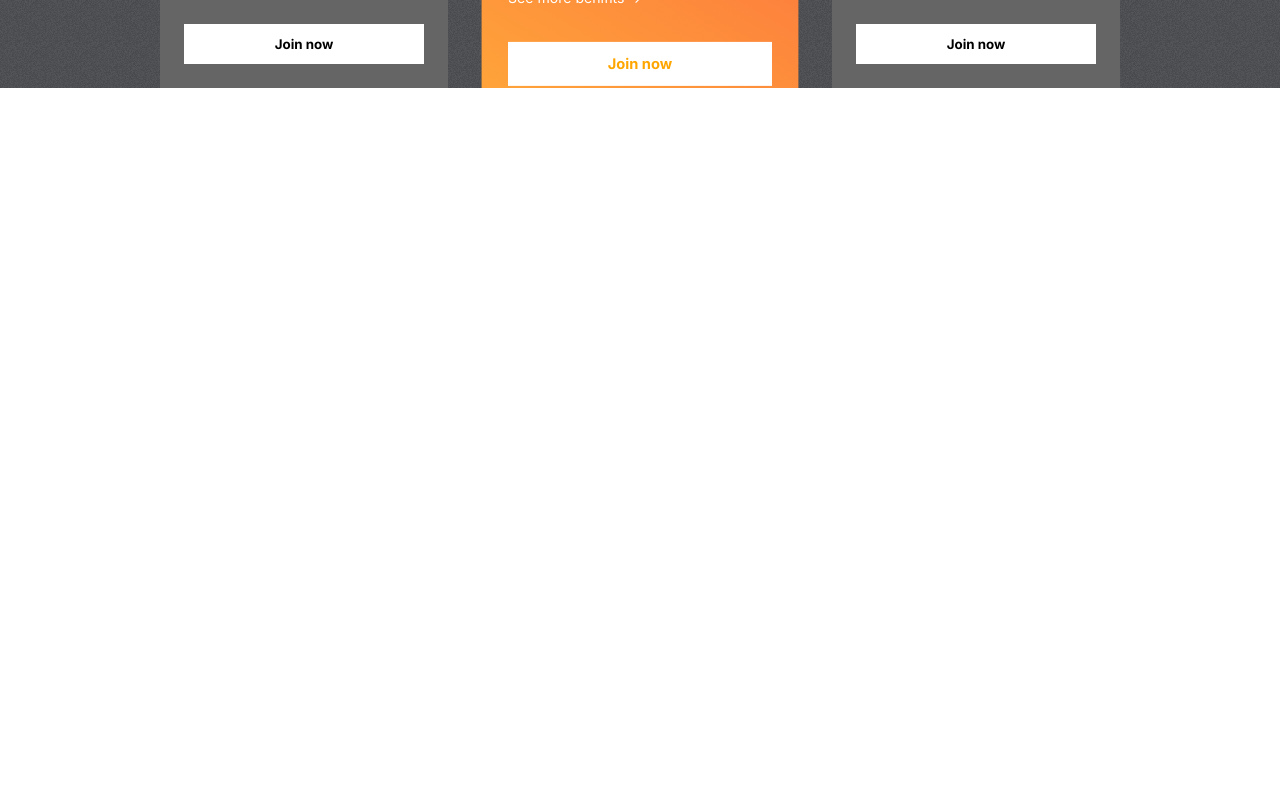
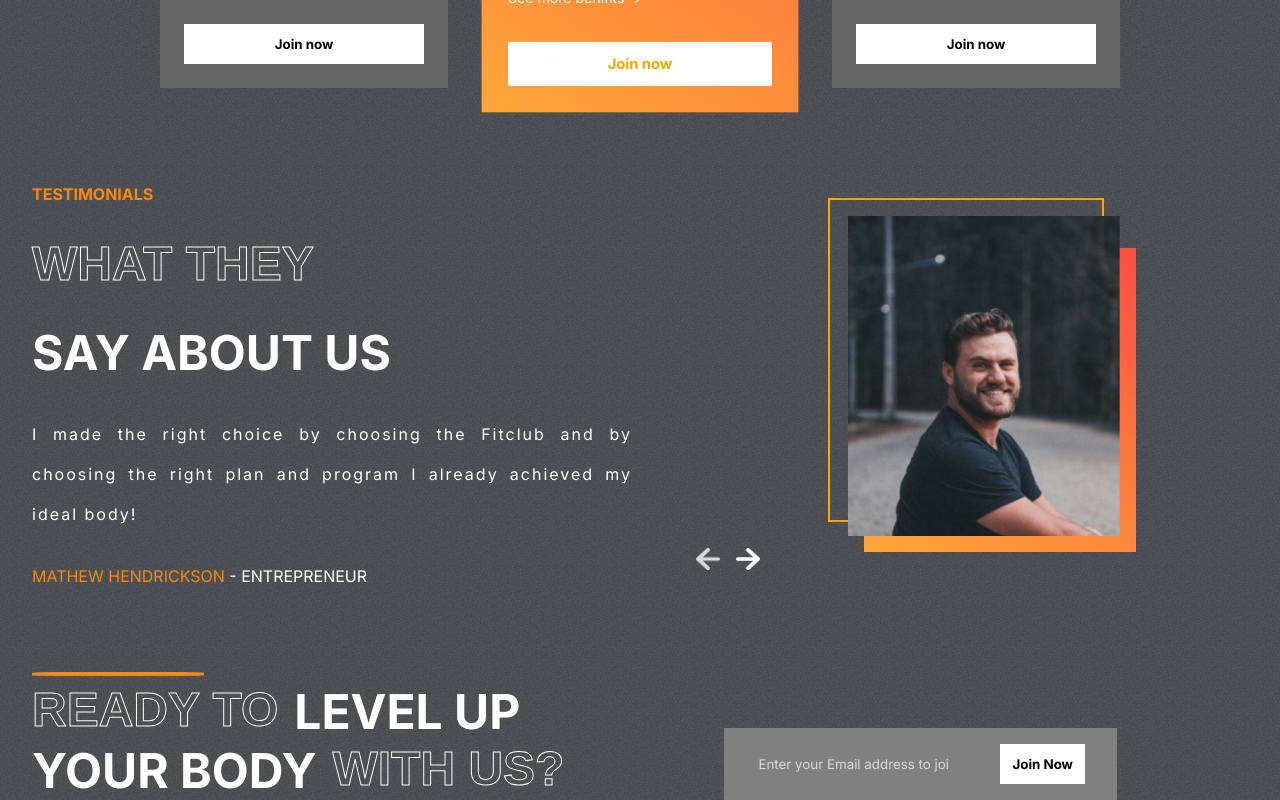
Before and after one commit to NitinParamkar/The-fit-club, a React (Create React App) app: page / in a window 1280 px wide. Shown: the part 2344-3144 px from the top of the page. Before the commit the page ends 2432 px from the top, so only its background shows below. Built offline with nearby package versions, Linux system fonts and the light colour scheme.

Commit message:
added testimonials

```diff
--- a/src/App.js
+++ b/src/App.js
@@ -3,6 +3,8 @@ import Hero from './components/Hero/Hero';
 import Programs from './components/Programs/Programs'
 import Reasons from './components/Reasons/Reasons'
 import Plans from './components/Plans/Plans'
+import Testimonials from './components/Testimonials/Testimonials';
+import Join from './components/Join/Join';
 function App() {
   return (
     <div className="App">
@@ -10,6 +12,8 @@ function App() {
           <Programs/>
           <Reasons/>
           <Plans/>
+          <Testimonials/>
+          <Join/>
     </div>
   );
 }
--- /dev/null
+++ b/src/components/Join/Join.css
@@ -0,0 +1,46 @@
+.Join{
+    display: flex;
+    padding: 0 2rem;
+    gap: 10rem;
+}
+.left-j{
+    color: white;
+    font-size: 3rem;
+    font-weight: bold;
+    text-transform: uppercase;
+    position: relative;
+}
+.left-j>hr{
+    position: absolute;
+    width: 10.5rem;
+    border: 2px solid var(--orange);
+    border-radius: 20%;
+    margin: -10px 0;
+}
+.left-j>div{
+    display: flex;
+    gap: 1rem;
+}
+.right-j{
+    display: flex;
+    justify-content: center;
+    align-items: flex-end;
+}
+
+.email-container{
+    display: flex;
+    gap: 3rem;
+    background-color: gray;
+    padding: 1rem 2rem;
+}
+
+.email-container>input{
+    background-color: transparent;
+    border: none;
+    outline: none;
+    color: var(--lightgray);
+}
+
+::placeholder{
+    color: var(--lightgray);
+}
--- /dev/null
+++ b/src/components/Join/Join.jsx
@@ -0,0 +1,27 @@
+import React from 'react'
+import "./Join.css"
+const Join = () => {
+  return (
+    <div className="Join" id="join-us">
+        <div className="left-j">
+            <hr/>
+            <div>
+                <span className='stroke-text'>READY TO</span>
+                <span>LEVEL UP</span>
+            </div>
+            <div>
+                <span>YOUR BODY</span>
+                <span className='stroke-text'>WITH US?</span>
+            </div>
+        </div>
+        <div className="right-j">
+            <form action="" className="email-container">
+                <input type="email" name="user_email" placeholder="Enter your Email address to join us"/>
+                <button className='btn btn-j'>Join Now</button>
+            </form>
+        </div>
+    </div>
+  )
+}
+
+export default Join
--- /dev/null
+++ b/src/components/Testimonials/Testimonials.css
@@ -0,0 +1,75 @@
+.Testimonials{
+    display: flex;
+    gap: 1rem;
+    padding: 0 2rem;
+}
+
+.left-t{
+    display: flex;
+    flex: 1 1;
+    gap: 2rem;
+    flex-direction: column;
+    text-transform: uppercase;
+    color: white;
+}
+
+.left-t>:nth-child(1){
+    color: var(--orange);
+    font-weight: bold;
+}
+.left-t>:nth-child(2),
+.left-t>:nth-child(3){
+    font-weight: bold;
+    font-size: 3rem;
+}
+
+.left-t>:nth-child(4){
+    text-transform: none;
+    text-align: justify;
+    letter-spacing: 2px;
+    line-height: 40px;
+}
+
+.right-t{
+    flex: 1;
+    position: relative;
+}
+
+.right-t>img{
+    position: absolute;
+    width: 17rem;
+    height: 20rem;
+    object-fit: cover;
+    right: 8rem;
+    top: 2rem;
+}
+.right-t>:nth-child(1){
+    position: absolute;
+    width: 17rem;
+    height: 20rem;
+    border: 2px solid orange;
+    background-color: transparent;
+    right: 9rem;
+    top: 0.9rem;
+}
+
+.right-t>:nth-child(2){
+    position: absolute;
+    width: 17rem;
+    height: 19rem;
+    top: 4rem;
+    right: 7rem;
+    background: var(--planCard);
+}
+.arrows{
+    display: flex;
+    gap: 1rem;
+    position: absolute;
+    bottom: 1rem;
+    left: 3rem;
+}
+
+.arrows>img{
+    width: 1.5rem;
+    cursor: pointer;
+}
--- /dev/null
+++ b/src/components/Testimonials/Testimonials.jsx
@@ -0,0 +1,48 @@
+import React, { useState } from 'react'
+import './Testimonials.css'
+import {testimonialsData} from "../../data/testimonialsData"
+import leftArrow from "../../assets/leftArrow.png"
+import rightArrow from "../../assets/rightArrow.png"
+
+const Testimonials = () => {
+    const [selected, setSelected] = useState(0);
+    const tLength = testimonialsData.length;
+
+  return (
+    <div className='Testimonials'>
+        <div className="left-t">
+            <span>Testimonials</span>
+            <span className='stroke-text'>What they</span>
+            <span>say about us</span>
+            <span>
+                {testimonialsData[selected].review}
+            </span>
+            <span>
+                <span style={{color: "var(--orange)"}}>
+                    {testimonialsData[selected].name}
+                </span>{" "}
+                 - {testimonialsData[selected].status}
+            </span>
+        </div>
+        <div className="right-t">
+            <div></div>
+            <div></div>
+             <img src={testimonialsData[selected].image} alt="" />
+             <div className="arrows">
+                <img
+                  onClick={()=>(
+                    selected===0?setSelected(tLength-1):setSelected((prev)=>prev-1)
+                  )}
+                src={leftArrow} alt="" />
+                <img
+                  onClick={()=>(
+                    selected===tLength-1?setSelected(0):setSelected((prev)=>prev+1)
+                  )}
+                src={rightArrow} alt="" />
+             </div>
+        </div>
+    </div>
+  )
+}
+
+export default Testimonials
```
